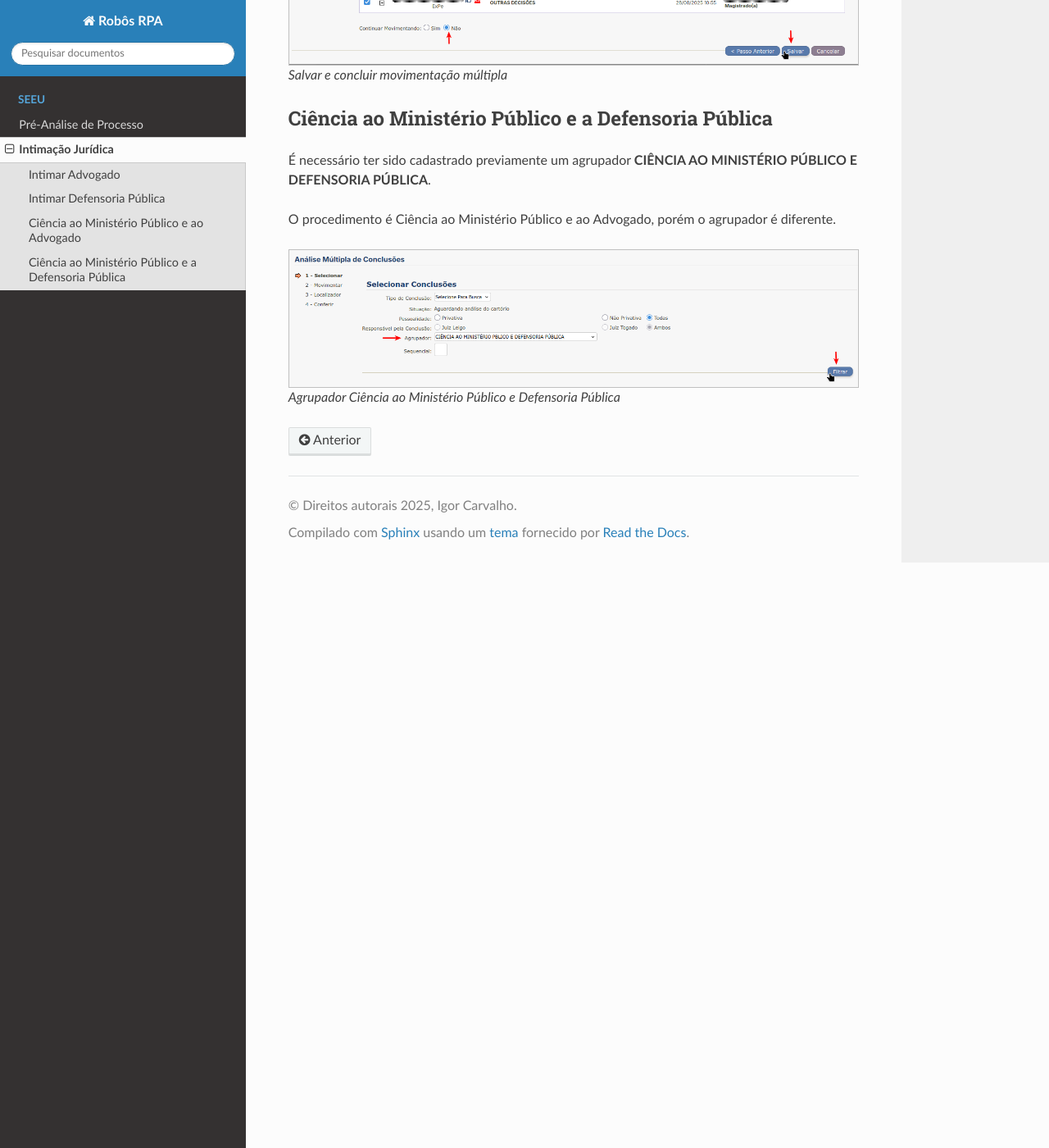
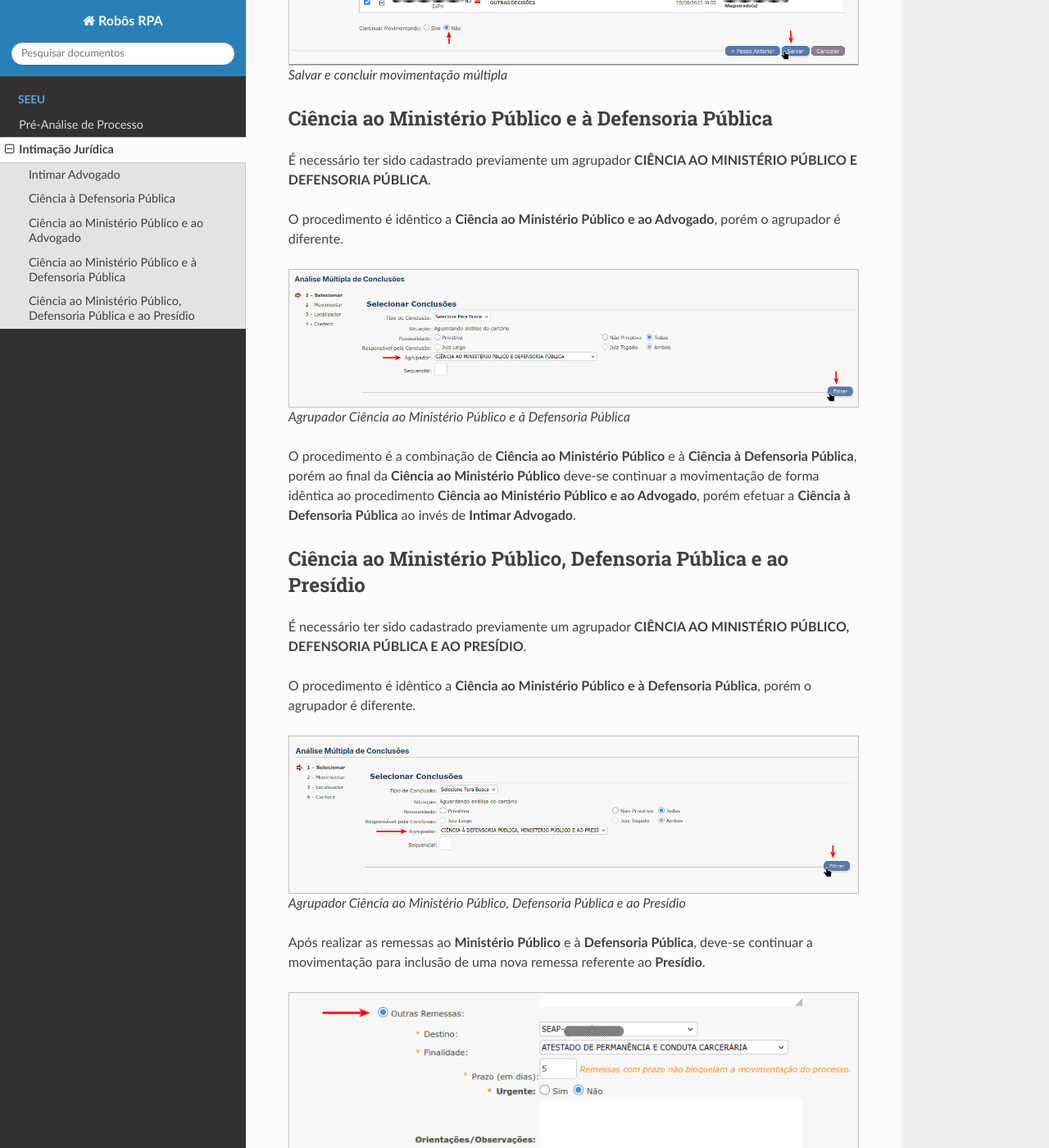
Before and after one commit to djangonauta/robos-rpa-docs, a Sphinx documentation site: the page built from docs/intimacao_juridica.rst, in a window 1280 px wide and 1400 px high, scrolled down 8361 px. Shown: the whole window at 82% size. Built offline with Sphinx 7.4.7 and the Read the Docs theme 3.1.0, drawn with Linux system fonts in a browser that asks for light colours; some of the changed text lies outside the part shown.

Commit message:
docs: Corrigidos termos e nomes de arquivos de imagens

```diff
--- a/docs/intimacao_juridica.rst
+++ b/docs/intimacao_juridica.rst
@@ -81,24 +81,24 @@ movimentados e os advogados, intimados.
   Salvar e movimentar processos
 
 
-Intimar Defensoria Pública
---------------------------
+Ciência à Defensoria Pública
+----------------------------
 
-É necessário ter sido cadastrado previamente um agrupador **INTIMAR DEFENSORIA PÚBLICA**.
+É necessário ter sido cadastrado previamente um agrupador **CIÊNCIA À DEFENSORIA PÚBLICA**.
 
 O procedimento é idêntico ao de Intimar Advogado, porém o agrupador é diferente.
 
-.. figure:: _static/intimacao_juridica/intimar_defensoria_agrupador.png
+.. figure:: _static/intimacao_juridica/ciencia_defensoria_agrupador.png
   :class: data-fb
 
-  Agrupador Intimar Defensoria
+  Agrupador Ciência à Defensoria Pública
 
 E a ação de movimentação é **Realizar Remessa**.
 
-.. figure:: _static/intimacao_juridica/intimar_defensoria_realizar_remessa.png
+.. figure:: _static/intimacao_juridica/ciencia_defensoria_remessa.png
   :class: data-fb
 
-  Realizar Remessa Defensoria Pública
+  Realizar Remessa à Defensoria Pública
 
 
 Ciência ao Ministério Público e ao Advogado
@@ -106,7 +106,7 @@ Ciência ao Ministério Público e ao Advogado
 
 É necessário ter sido cadastrado previamente um agrupador **CIÊNCIA AO MINISTÉRIO PÚBLICO E AO ADVOGADO**.
 
-O procedimento é idêntico ao de Intimar Defensoria Pública, porém o agrupador é diferente.
+O procedimento é idêntico ao de Ciência à Defensoria Pública, porém o agrupador é diferente.
 
 .. figure:: _static/intimacao_juridica/ciencia_mp_advogado_agrupador.png
   :class: data-fb
@@ -147,14 +147,41 @@ O procedimento de movimentação múltipla termina clicando no botão **Salvar**
   Salvar e concluir movimentação múltipla
 
 
-Ciência ao Ministério Público e a Defensoria Pública
+Ciência ao Ministério Público e à Defensoria Pública
 ----------------------------------------------------
 
 É necessário ter sido cadastrado previamente um agrupador **CIÊNCIA AO MINISTÉRIO PÚBLICO E DEFENSORIA PÚBLICA**.
 
-O procedimento é Ciência ao Ministério Público e ao Advogado, porém o agrupador é diferente.
+O procedimento é idêntico a **Ciência ao Ministério Público e ao Advogado**, porém o agrupador é diferente.
 
 .. figure:: _static/intimacao_juridica/ciencia_mp_dpe_agrupador.png
   :class: data-fb
 
-  Agrupador Ciência ao Ministério Público e Defensoria Pública
+  Agrupador Ciência ao Ministério Público e à Defensoria Pública
+
+O procedimento é a combinação de **Ciência ao Ministério Público** e à **Ciência à Defensoria Pública**, porém ao final
+da **Ciência ao Ministério Público** deve-se continuar a movimentação de forma idêntica ao procedimento
+**Ciência ao Ministério Público e ao Advogado**, porém efetuar a **Ciência à Defensoria Pública**
+ao invés de **Intimar Advogado**.
+
+
+Ciência ao Ministério Público, Defensoria Pública e ao Presídio
+---------------------------------------------------------------
+
+É necessário ter sido cadastrado previamente um agrupador **CIÊNCIA AO MINISTÉRIO PÚBLICO, DEFENSORIA PÚBLICA E AO PRESÍDIO**.
+
+O procedimento é idêntico a **Ciência ao Ministério Público e à Defensoria Pública**, porém o agrupador é diferente.
+
+.. figure:: _static/intimacao_juridica/ciencia_mp_dpe_presidio_agrupador.png
+  :class: data-fb
+
+  Agrupador Ciência ao Ministério Público, Defensoria Pública e ao Presídio
+
+
+Após realizar as remessas ao **Ministério Público** e à **Defensoria Pública**, deve-se continuar a
+movimentação para inclusão de uma nova remessa referente ao **Presídio**.
+
+.. figure:: _static/intimacao_juridica/ciencia_mp_dpe_presidio_remessa.png
+  :class: data-fb
+
+  Remessa ao Presídio
```
Also changed, not shown: other parts of docs/intimacao_juridica.rst (+1 -1 lines), docs/_static/intimacao_juridica/ciencia_defensoria_agrupador.png (renamed from docs/_static/intimacao_juridica/intimar_defensoria_agrupador.png), docs/_static/intimacao_juridica/ciencia_defensoria_remessa.png (renamed from docs/_static/intimacao_juridica/intimar_defensoria_realizar_remessa.png), docs/_static/intimacao_juridica/ciencia_mp_advogado_remessa.png (renamed from docs/_static/intimacao_juridica/ciencia_mp_advogado_realizar_remessa.png), docs/_static/intimacao_juridica/ciencia_mp_dpe_presidio_agrupador.png (added), docs/_static/intimacao_juridica/ciencia_mp_dpe_presidio_remessa.png (added).
